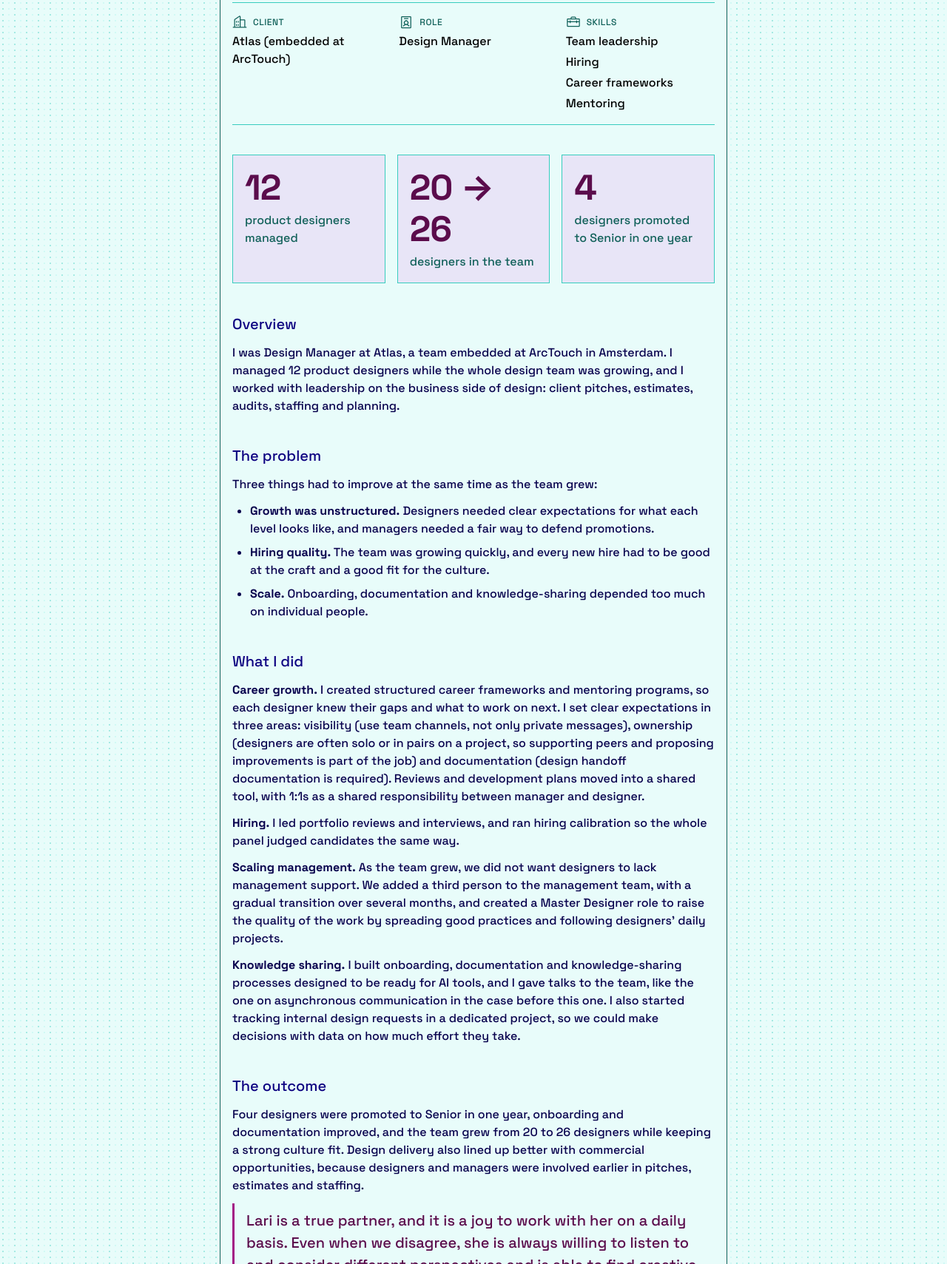
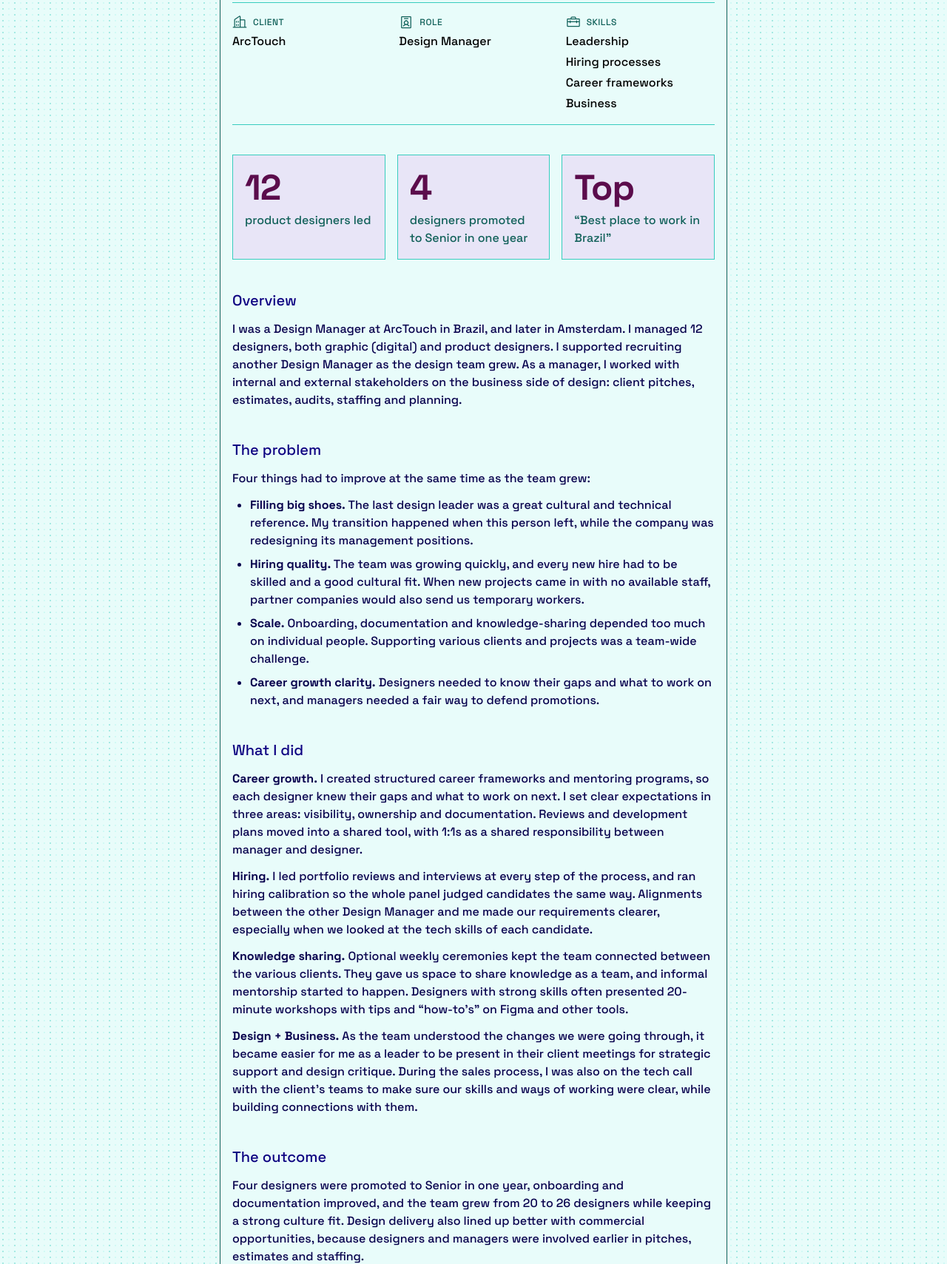
Before and after one commit to larioliveiradidone/larididone, a website: page projects/growing-the-design-team.html in a window 1280 px wide. Shown: the part 328-2037 px from the top of the page at 74% size. Drawn offline with Linux system fonts and the light colour scheme.

Commit message:
Update the Leadership case study with the ArcTouch content
Co-Authored-By: Claude Sonnet 5.5 <noreply@anthropic.com>

```diff
--- a/projects/growing-the-design-team.html
+++ b/projects/growing-the-design-team.html
@@ -55,7 +55,7 @@
         <dl class="meta meta--strip">
           <div class="meta__item meta__item--client">
             <dt>Client</dt>
-            <dd>Atlas (embedded at ArcTouch)</dd>
+            <dd>ArcTouch</dd>
           </div>
           <div class="meta__item meta__item--role">
             <dt>Role</dt>
@@ -65,10 +65,10 @@
             <dt>Skills</dt>
             <dd>
               <ul class="skills" role="list">
-                <li>Team leadership</li>
-                <li>Hiring</li>
+                <li>Leadership</li>
+                <li>Hiring processes</li>
                 <li>Career frameworks</li>
-                <li>Mentoring</li>
+                <li>Business</li>
               </ul>
             </dd>
           </div>
@@ -76,44 +76,52 @@
 
         <dl class="cs-stats">
           <div class="cs-stat">
-            <dt>product designers managed</dt>
+            <dt>product designers led</dt>
             <dd>12</dd>
-          </div>
-          <div class="cs-stat">
-            <dt>designers in the team</dt>
-            <dd>20 → 26</dd>
           </div>
           <div class="cs-stat">
             <dt>designers promoted to Senior in one year</dt>
             <dd>4</dd>
+          </div>
+          <div class="cs-stat">
+            <dt>“Best place to work in Brazil”</dt>
+            <dd>Top</dd>
           </div>
         </dl>
 
         <section class="stack">
           <h2 class="row__label">Overview</h2>
           <p>
-            I was Design Manager at Atlas, a team embedded at ArcTouch in Amsterdam. I managed 12
-            product designers while the whole design team was growing, and I worked with leadership
-            on the business side of design: client pitches, estimates, audits, staffing and
-            planning.
+            I was a Design Manager at ArcTouch in Brazil, and later in Amsterdam. I managed 12
+            designers, both graphic (digital) and product designers. I supported recruiting another
+            Design Manager as the design team grew. As a manager, I worked with internal and
+            external stakeholders on the business side of design: client pitches, estimates,
+            audits, staffing and planning.
           </p>
         </section>
 
         <section class="stack">
           <h2 class="row__label">The problem</h2>
-          <p>Three things had to improve at the same time as the team grew:</p>
+          <p>Four things had to improve at the same time as the team grew:</p>
           <ul class="cs-list">
             <li>
-              <strong>Growth was unstructured.</strong> Designers needed clear expectations for what
-              each level looks like, and managers needed a fair way to defend promotions.
+              <strong>Filling big shoes.</strong> The last design leader was a great cultural and
+              technical reference. My transition happened when this person left, while the company
+              was redesigning its management positions.
             </li>
             <li>
               <strong>Hiring quality.</strong> The team was growing quickly, and every new hire had
-              to be good at the craft and a good fit for the culture.
+              to be skilled and a good cultural fit. When new projects came in with no available
+              staff, partner companies would also send us temporary workers.
             </li>
             <li>
               <strong>Scale.</strong> Onboarding, documentation and knowledge-sharing depended too
-              much on individual people.
+              much on individual people. Supporting various clients and projects was a team-wide
+              challenge.
+            </li>
+            <li>
+              <strong>Career growth clarity.</strong> Designers needed to know their gaps and what
+              to work on next, and managers needed a fair way to defend promotions.
             </li>
           </ul>
         </section>
@@ -123,28 +131,28 @@
           <p>
             <strong>Career growth.</strong> I created structured career frameworks and mentoring
             programs, so each designer knew their gaps and what to work on next. I set clear
-            expectations in three areas: visibility (use team channels, not only private messages),
-            ownership (designers are often solo or in pairs on a project, so supporting peers and
-            proposing improvements is part of the job) and documentation (design handoff
-            documentation is required). Reviews and development plans moved into a shared tool, with
-            1:1s as a shared responsibility between manager and designer.
+            expectations in three areas: visibility, ownership and documentation. Reviews and
+            development plans moved into a shared tool, with 1:1s as a shared responsibility
+            between manager and designer.
           </p>
           <p>
-            <strong>Hiring.</strong> I led portfolio reviews and interviews, and ran hiring
-            calibration so the whole panel judged candidates the same way.
+            <strong>Hiring.</strong> I led portfolio reviews and interviews at every step of the
+            process, and ran hiring calibration so the whole panel judged candidates the same way.
+            Alignments between the other Design Manager and me made our requirements clearer,
+            especially when we looked at the tech skills of each candidate.
           </p>
           <p>
-            <strong>Scaling management.</strong> As the team grew, we did not want designers to lack
-            management support. We added a third person to the management team, with a gradual
-            transition over several months, and created a Master Designer role to raise the quality
-            of the work by spreading good practices and following designers’ daily projects.
+            <strong>Knowledge sharing.</strong> Optional weekly ceremonies kept the team connected
+            between the various clients. They gave us space to share knowledge as a team, and
+            informal mentorship started to happen. Designers with strong skills often presented
+            20-minute workshops with tips and “how-to’s” on Figma and other tools.
           </p>
           <p>
-            <strong>Knowledge sharing.</strong> I built onboarding, documentation and
-            knowledge-sharing processes designed to be ready for AI tools, and I gave talks to the
-            team, like the one on asynchronous communication in the case before this one. I also
-            started tracking internal design requests in a dedicated project, so we could make
-            decisions with data on how much effort they take.
+            <strong>Design + Business.</strong> As the team understood the changes we were going
+            through, it became easier for me as a leader to be present in their client meetings for
+            strategic support and design critique. During the sales process, I was also on the tech
+            call with the client’s teams to make sure our skills and ways of working were clear,
+            while building connections with them.
           </p>
         </section>
 
```
